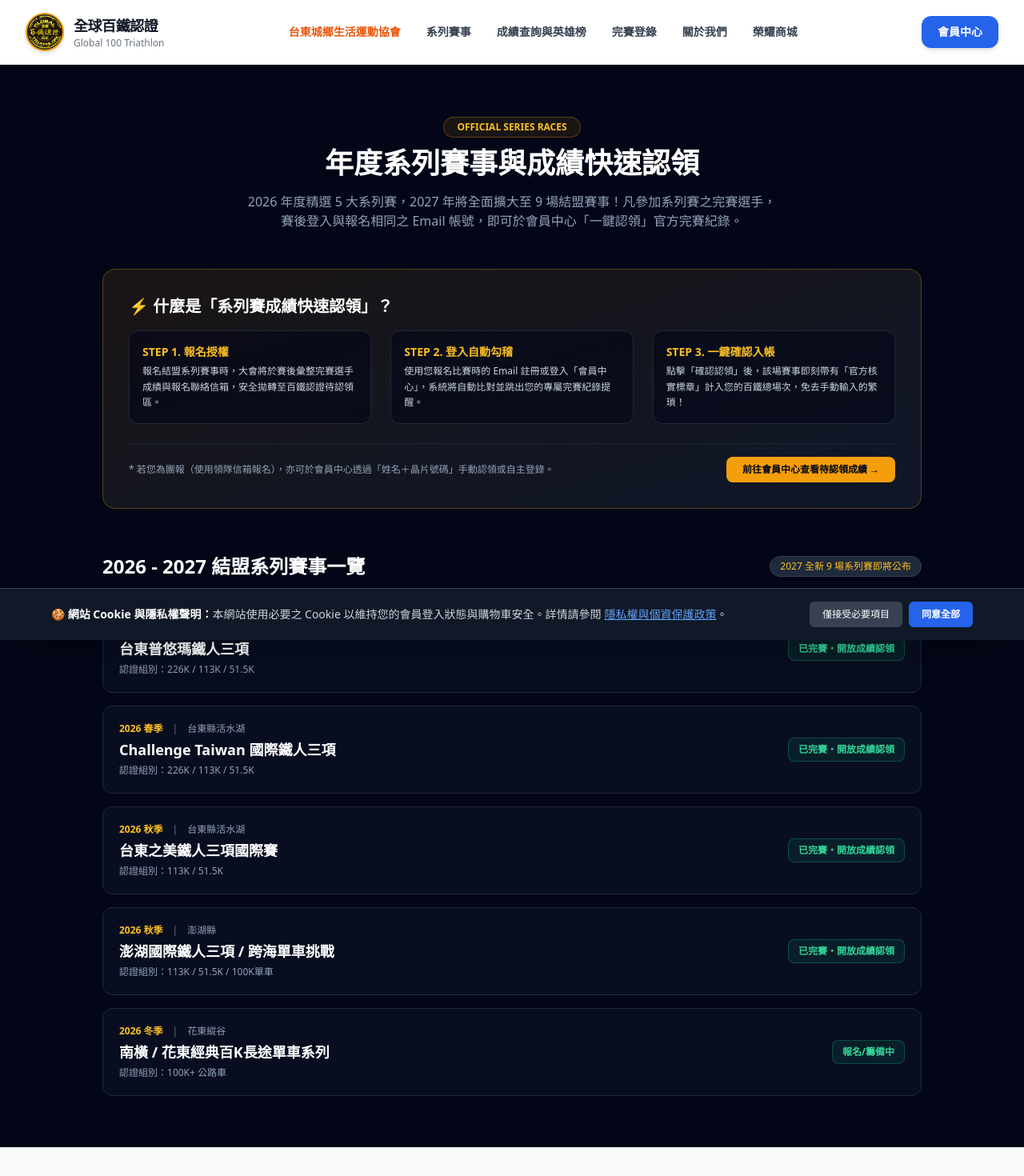
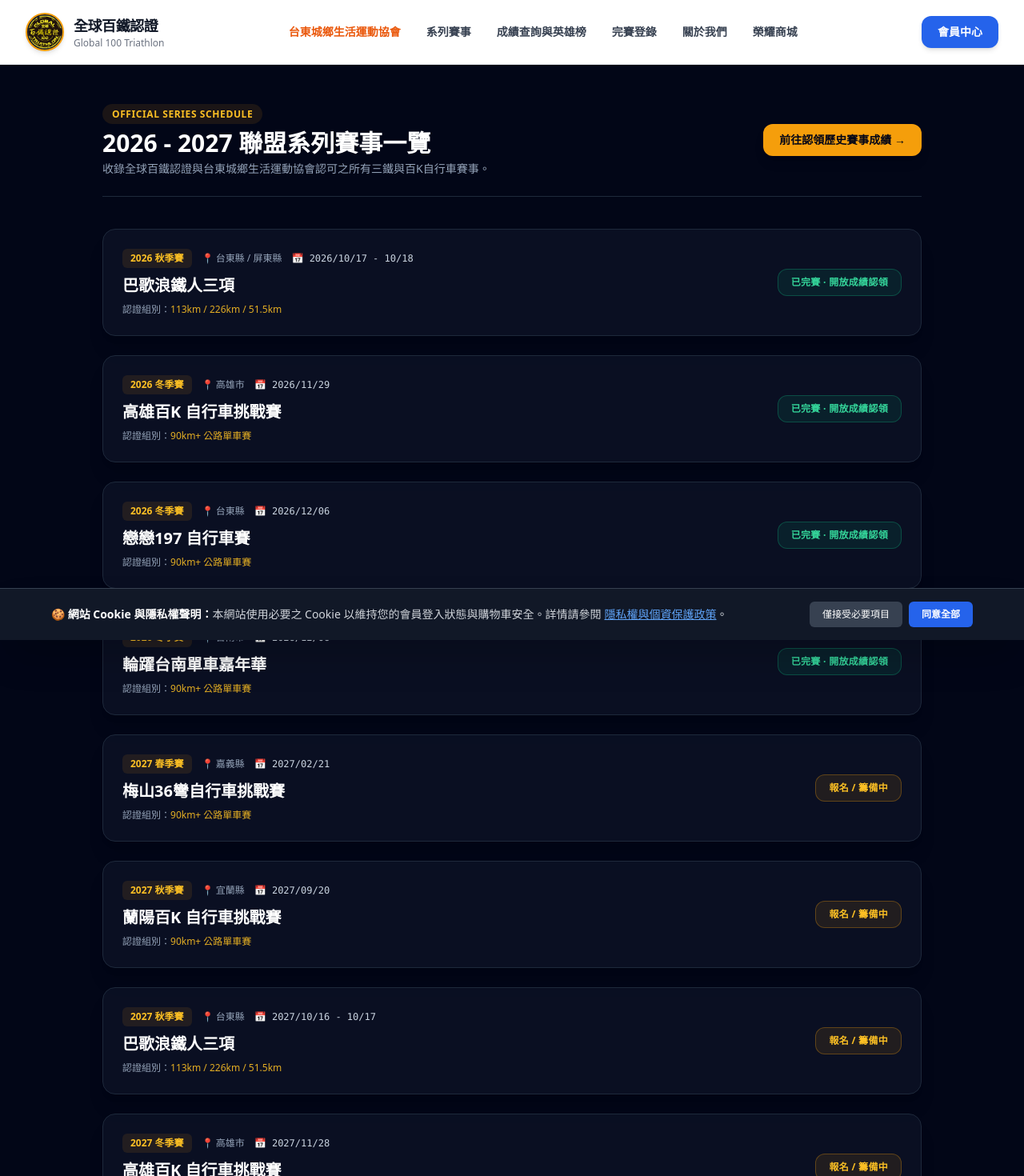
Before and after one commit to evelnynovem/global-hundred-iron, a Next.js app: page /series in a window 1280 px wide. Shown: the top 1470 px of the page at 80% size. Built offline with nearby package versions, Linux system fonts and the light colour scheme; no server answers.

Commit message:
feat: update 2026-2027 official series schedule with correct races

```diff
--- a/app/series/page.tsx
+++ b/app/series/page.tsx
@@ -1,95 +1,150 @@
-import React from "react";
+"use client";
+
 import Link from "next/link";
 
-const series2026 = [
-  { id: 1, name: "台東普悠瑪鐵人三項", date: "2026 春季", location: "台東縣活水湖", type: "226K / 113K / 51.5K", status: "已完賽・開放成績認領" },
-  { id: 2, name: "Challenge Taiwan 國際鐵人三項", date: "2026 春季", location: "台東縣活水湖", type: "226K / 113K / 51.5K", status: "已完賽・開放成績認領" },
-  { id: 3, name: "台東之美鐵人三項國際賽", date: "2026 秋季", location: "台東縣活水湖", type: "113K / 51.5K", status: "已完賽・開放成績認領" },
-  { id: 4, name: "澎湖國際鐵人三項 / 跨海單車挑戰", date: "2026 秋季", location: "澎湖縣", type: "113K / 51.5K / 100K單車", status: "已完賽・開放成績認領" },
-  { id: 5, name: "南橫 / 花東經典百K長途單車系列", date: "2026 冬季", location: "花東縱谷", type: "100K+ 公路車", status: "報名/籌備中" },
-];
+export default function SeriesPage() {
+  const seriesList = [
+    {
+      season: "2026 秋季賽",
+      location: "台東縣 / 屏東縣",
+      name: "巴歌浪鐵人三項",
+      date: "2026/10/17 - 10/18",
+      category: "113km / 226km / 51.5km",
+      status: "已完賽 · 開放成績認領"
+    },
+    {
+      season: "2026 冬季賽",
+      location: "高雄市",
+      name: "高雄百K 自行車挑戰賽",
+      date: "2026/11/29",
+      category: "90km+ 公路單車賽",
+      status: "已完賽 · 開放成績認領"
+    },
+    {
+      season: "2026 冬季賽",
+      location: "台東縣",
+      name: "戀戀197 自行車賽",
+      date: "2026/12/06",
+      category: "90km+ 公路單車賽",
+      status: "已完賽 · 開放成績認領"
+    },
+    {
+      season: "2026 冬季賽",
+      location: "台南市",
+      name: "輪躍台南單車嘉年華",
+      date: "2026/12/06",
+      category: "90km+ 公路單車賽",
+      status: "已完賽 · 開放成績認領"
+    },
+    {
+      season: "2027 春季賽",
+      location: "嘉義縣",
+      name: "梅山36彎自行車挑戰賽",
+      date: "2027/02/21",
+      category: "90km+ 公路單車賽",
+      status: "報名 / 籌備中"
+    },
+    {
+      season: "2027 秋季賽",
+      location: "宜蘭縣",
+      name: "蘭陽百K 自行車挑戰賽",
+      date: "2027/09/20",
+      category: "90km+ 公路單車賽",
+      status: "報名 / 籌備中"
+    },
+    {
+      season: "2027 秋季賽",
+      location: "台東縣",
+      name: "巴歌浪鐵人三項",
+      date: "2027/10/16 - 10/17",
+      category: "113km / 226km / 51.5km",
+      status: "報名 / 籌備中"
+    },
+    {
+      season: "2027 冬季賽",
+      location: "高雄市",
+      name: "高雄百K 自行車挑戰賽",
+      date: "2027/11/28",
+      category: "90km+ 公路單車賽",
+      status: "報名 / 籌備中"
+    },
+    {
+      season: "2027 冬季賽",
+      location: "台東縣",
+      name: "戀戀197 自行車賽",
+      date: "2027/12/05",
+      category: "90km+ 公路單車賽",
+      status: "報名 / 籌備中"
+    },
+    {
+      season: "2027 冬季賽",
+      location: "台南市",
+      name: "輪躍台南單車嘉年華",
+      date: "2027/12/12",
+      category: "90km+ 公路單車賽",
+      status: "報名 / 籌備中"
+    },
+    {
+      season: "2027 冬季賽",
+      location: "桃園市",
+      name: "石門羅馬自行車挑戰賽",
+      date: "2027/12/19",
+      category: "90km+ 公路單車賽",
+      status: "報名 / 籌備中"
+    }
+  ];
 
-export default function SeriesPage() {
   return (
-    <div className="min-h-screen bg-slate-950 text-slate-100 py-16 px-6">
-      <div className="mx-auto max-w-5xl">
-        {/* Header */}
-        <div className="text-center mb-12">
-          <span className="inline-block rounded-full bg-amber-500/10 border border-amber-500/30 px-4 py-1 text-xs font-semibold text-amber-400 mb-3">
-            OFFICIAL SERIES RACES
-          </span>
-          <h1 className="text-3xl md:text-4xl font-extrabold text-white mb-4">
-            年度系列賽事與成績快速認領
-          </h1>
-          <p className="text-slate-400 max-w-2xl mx-auto text-sm md:text-base">
-            2026 年度精選 5 大系列賽，2027 年將全面擴大至 9 場結盟賽事！凡參加系列賽之完賽選手，賽後登入與報名相同之 Email 帳號，即可於會員中心「一鍵認領」官方完賽紀錄。
-          </p>
+    <div className="min-h-screen bg-slate-950 text-slate-100 py-12 px-6">
+      <div className="mx-auto max-w-5xl space-y-10">
+        <div className="flex flex-col sm:flex-row sm:items-center justify-between gap-4 border-b border-slate-800 pb-6">
+          <div>
+            <span className="text-xs font-semibold text-amber-400 bg-amber-500/10 px-3 py-1 rounded-full uppercase tracking-wider">
+              Official Series Schedule
+            </span>
+            <h1 className="text-3xl font-extrabold text-white mt-2">
+              2026 - 2027 聯盟系列賽事一覽
+            </h1>
+            <p className="text-sm text-slate-400 mt-1">
+              收錄全球百鐵認證與台東城鄉生活運動協會認可之所有三鐵與百K自行車賽事。
+            </p>
+          </div>
+          <Link
+            href="/profile/claim"
+            className="rounded-xl bg-amber-500 px-5 py-2.5 text-sm font-bold text-slate-950 hover:bg-amber-400 transition shadow-lg text-center"
+          >
+            前往認領歷史賽事成績 →
+          </Link>
         </div>
 
-        {/* 自動認領機制步驟卡 */}
-        <div className="rounded-2xl border border-amber-500/30 bg-gradient-to-br from-amber-500/10 to-slate-900 p-6 md:p-8 mb-14">
-          <h2 className="text-lg md:text-xl font-bold text-white mb-4 flex items-center gap-2">
-            ⚡ 什麼是「系列賽成績快速認領」？
-          </h2>
-          <div className="grid md:grid-cols-3 gap-6 text-sm">
-            <div className="bg-slate-950/60 rounded-xl p-4 border border-slate-800">
-              <div className="text-amber-400 font-bold mb-1">STEP 1. 報名授權</div>
-              <p className="text-slate-300 text-xs leading-relaxed">
-                報名結盟系列賽事時，大會將於賽後彙整完賽選手成績與報名聯絡信箱，安全拋轉至百鐵認證待認領區。
-              </p>
-            </div>
-            <div className="bg-slate-950/60 rounded-xl p-4 border border-slate-800">
-              <div className="text-amber-400 font-bold mb-1">STEP 2. 登入自動勾稽</div>
-              <p className="text-slate-300 text-xs leading-relaxed">
-                使用您報名比賽時的 Email 註冊或登入「會員中心」，系統將自動比對並跳出您的專屬完賽紀錄提醒。
-              </p>
-            </div>
-            <div className="bg-slate-950/60 rounded-xl p-4 border border-slate-800">
-              <div className="text-amber-400 font-bold mb-1">STEP 3. 一鍵確認入帳</div>
-              <p className="text-slate-300 text-xs leading-relaxed">
-                點擊「確認認領」後，該場賽事即刻帶有「官方核實標章」計入您的百鐵總場次，免去手動輸入的繁瑣！
-              </p>
-            </div>
-          </div>
-          <div className="mt-6 flex flex-wrap items-center justify-between gap-4 border-t border-slate-800/80 pt-4">
-            <span className="text-xs text-slate-400">
-              * 若您為團報（使用領隊信箱報名），亦可於會員中心透過「姓名＋晶片號碼」手動認領或自主登錄。
-            </span>
-            <Link
-              href="/profile"
-              className="rounded-lg bg-amber-500 px-5 py-2 text-xs font-bold text-slate-950 hover:bg-amber-400 transition"
+        <div className="grid grid-cols-1 gap-6">
+          {seriesList.map((item, idx) => (
+            <div
+              key={idx}
+              className="rounded-2xl border border-slate-800 bg-slate-900/60 p-6 flex flex-col md:flex-row md:items-center justify-between gap-6 hover:border-amber-500/40 transition shadow-xl"
             >
-              前往會員中心查看待認領成績 →
-            </Link>
-          </div>
-        </div>
-
-        {/* 賽事列表 */}
-        <div className="mb-8 flex items-center justify-between">
-          <h2 className="text-2xl font-bold text-white">2026 - 2027 結盟系列賽事一覽</h2>
-          <span className="text-xs bg-slate-800 text-amber-400 px-3 py-1 rounded-full border border-slate-700">
-            2027 全新 9 場系列賽即將公布
-          </span>
-        </div>
-
-        <div className="space-y-4">
-          {series2026.map((race) => (
-            <div
-              key={race.id}
-              className="flex flex-col md:flex-row md:items-center justify-between gap-4 rounded-xl border border-slate-800 bg-slate-900/50 p-5 hover:border-slate-700 transition"
-            >
+              <div className="space-y-2">
+                <div className="flex items-center gap-3">
+                  <span className="text-xs font-bold text-amber-400 bg-amber-500/10 px-2.5 py-1 rounded-md">
+                    {item.season}
+                  </span>
+                  <span className="text-xs text-slate-400">📍 {item.location}</span>
+                  <span className="text-xs font-mono text-slate-300">📅 {item.date}</span>
+                </div>
+                <h2 className="text-xl font-bold text-white">{item.name}</h2>
+                <p className="text-xs text-slate-400">
+                  認證組別：<span className="text-amber-400/90 font-medium">{item.category}</span>
+                </p>
+              </div>
               <div>
-                <div className="flex items-center gap-3 mb-1">
-                  <span className="text-xs font-semibold text-amber-400">{race.date}</span>
-                  <span className="text-xs text-slate-500">|</span>
-                  <span className="text-xs text-slate-400">{race.location}</span>
-                </div>
-                <h3 className="text-lg font-bold text-white">{race.name}</h3>
-                <p className="text-xs text-slate-400 mt-1">認證組別：{race.type}</p>
-              </div>
-              <div className="flex items-center gap-3">
-                <span className="rounded-lg bg-emerald-500/10 border border-emerald-500/30 px-3 py-1.5 text-xs font-semibold text-emerald-400">
-                  {race.status}
+                <span
+                  className={`inline-block px-4 py-2 rounded-xl text-xs font-bold tracking-wide ${
+                    item.status.includes("已完賽")
+                      ? "bg-emerald-500/10 border border-emerald-500/30 text-emerald-400"
+                      : "bg-amber-500/10 border border-amber-500/30 text-amber-400"
+                  }`}
+                >
+                  {item.status}
                 </span>
               </div>
             </div>
```
